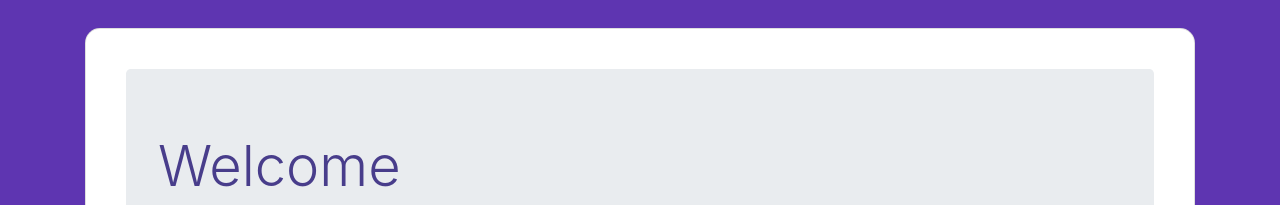
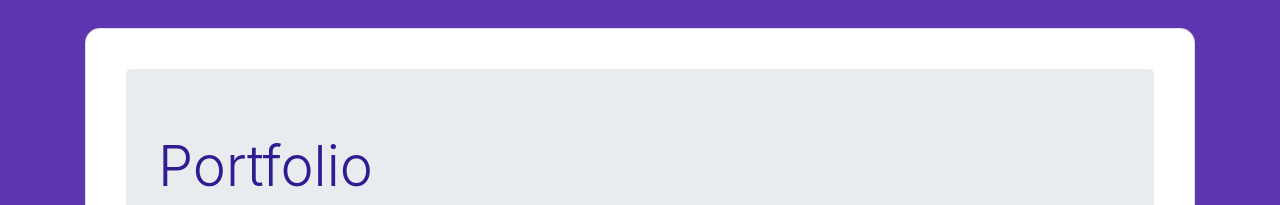
Before and after one commit to JonPhoenix/jon-phoenix-portfolio, a plain HTML site: page index.html in a window 1280 px wide. Shown: the part 72-277 px from the top of the page. Drawn offline with nearby package versions, Linux system fonts and the light colour scheme.

Commit message:
Updating styles

```diff
--- a/css/style.css
+++ b/css/style.css
@@ -45,8 +45,8 @@ body {
 }
 
 /* Article heading treatment */
-h3 {
-    color: darkslateblue
+h2, h3 {
+    color: #311B92;
 }
 
 /* Paragraph treatment */
--- a/index.html
+++ b/index.html
@@ -68,7 +68,7 @@
               <!-- Using a Bootstrap Jumbotron component -->
               <div class="jumbotron">
                 <!-- Adding a css color style to jumbotron h1 -->
-                <h2 class="display-4" style="color: darkslateblue;">Welcome</h2>
+                <h2 class="display-4">Portfolio</h2>
                 <!-- Adding a new 12-column row to place content -->
                 <div class="row">
                   <!-- Using a 6-column row segment for lead paragraph with css color style -->
```
